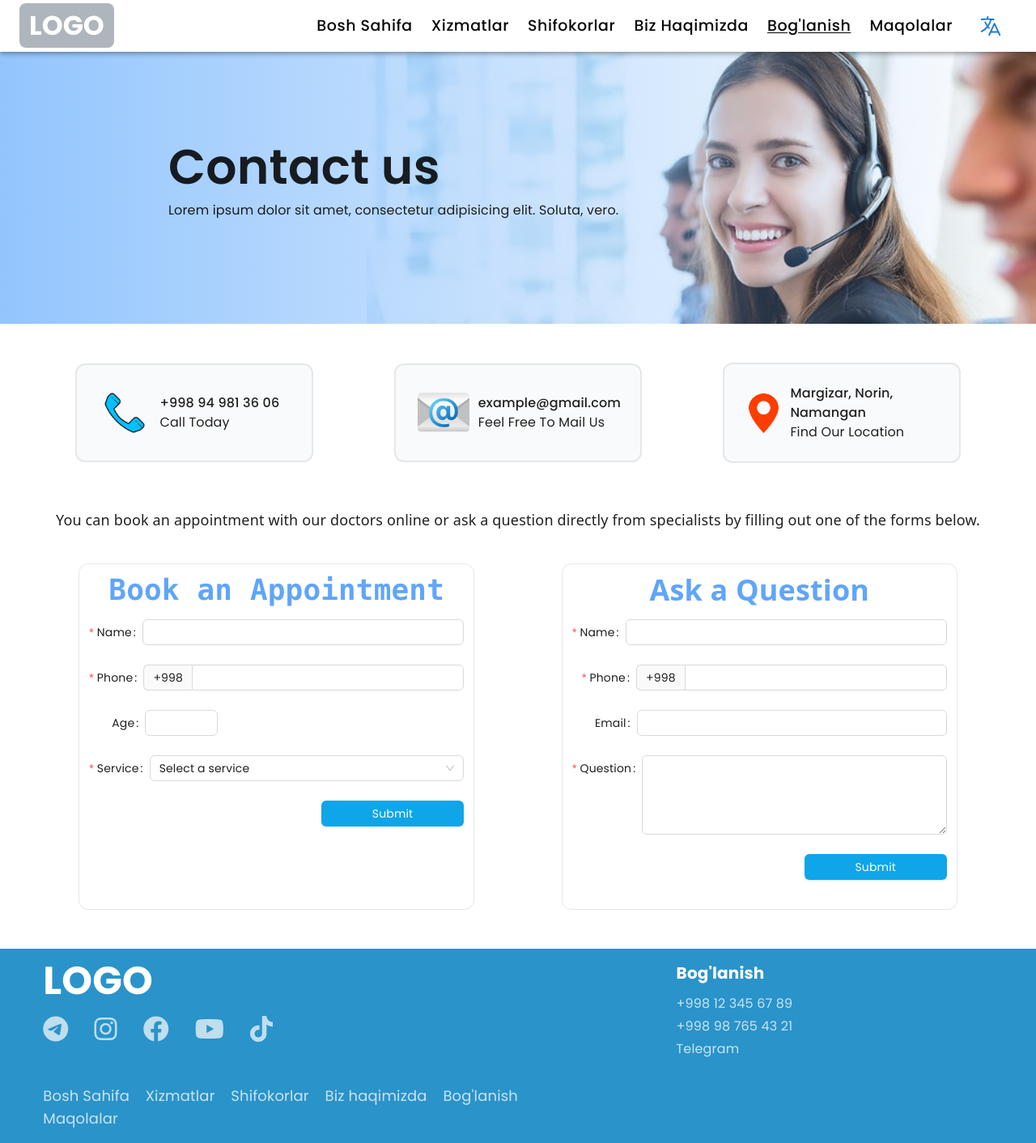
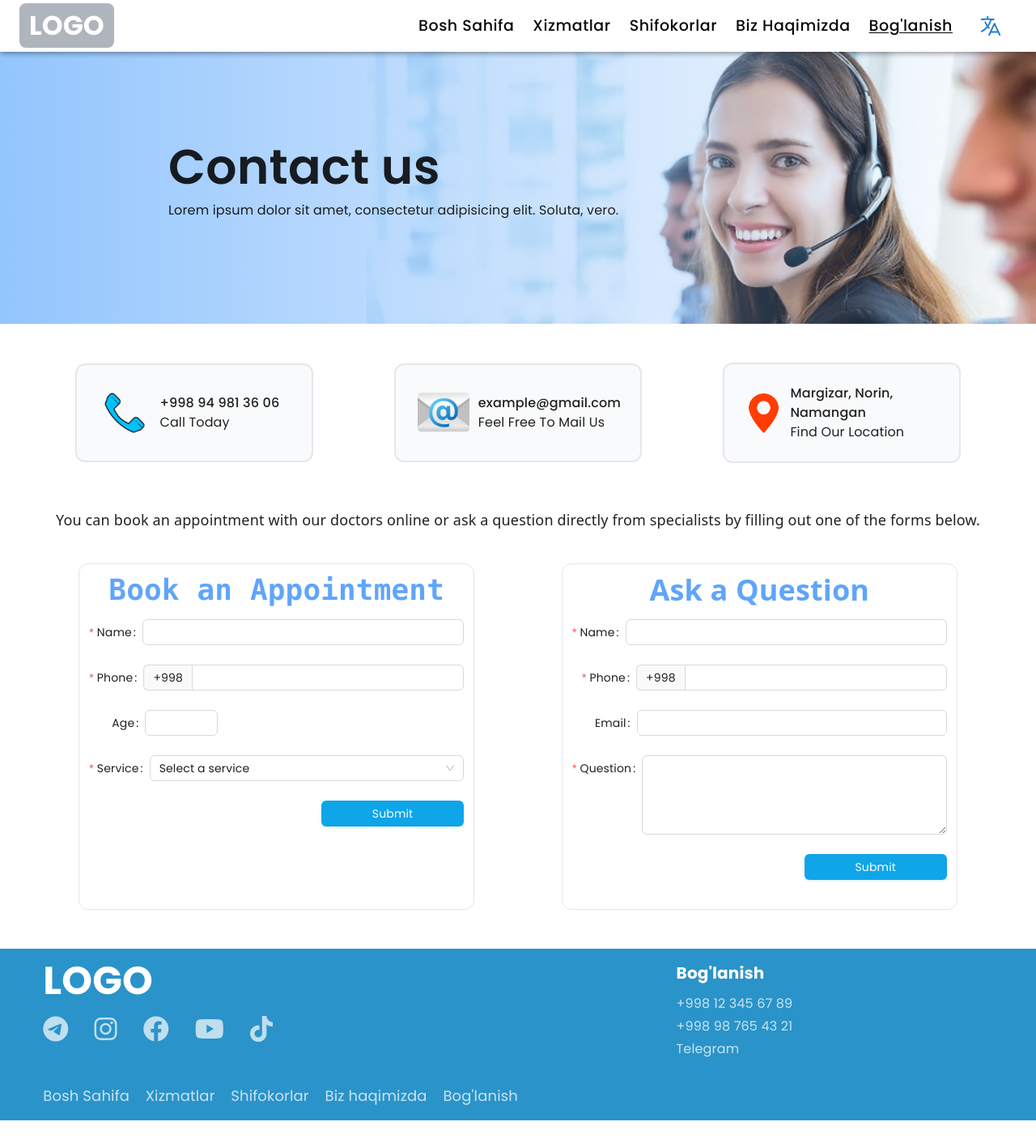
Before and after one commit to Abdulloh-Mamanazirov/hospital, a React (Vite) app: page /contact in a window 1280 px wide. Shown: the whole page at 81% size. After the commit the page ends 1384 px from the top, so only its background shows below. Built offline with nearby package versions, Linux system fonts and the light colour scheme.

Commit message:
comment: artcles link

```diff
--- a/src/Components/Footer.jsx
+++ b/src/Components/Footer.jsx
@@ -98,9 +98,9 @@ const Footer = () => {
           <Link className="opacity-75 hover:opacity-100" to="/contact">
             {t("Nav_Contact_Link")}
           </Link>
-          <Link className="opacity-75 hover:opacity-100" to="/articles">
+          {/* <Link className="opacity-75 hover:opacity-100" to="/articles">
             {t("Nav_Articles_Link")}
-          </Link>
+          </Link> */}
         </span>
       </div>
     </div>
--- a/src/Components/Navbar.jsx
+++ b/src/Components/Navbar.jsx
@@ -194,7 +194,7 @@ function Navbar(props) {
                 {t("Nav_Contact_Link")}
               </Link>
             </Button>
-            <Button
+            {/* <Button
               className="navLinkBtn "
               sx={{ color: "#000", fontSize: "19px", marginRight: "7px" }}
             >
@@ -208,7 +208,7 @@ function Navbar(props) {
               >
                 {t("Nav_Articles_Link")}
               </Link>
-            </Button>
+            </Button> */}
           </Box>
           <Dropdown
             menu={{ items }}
```
